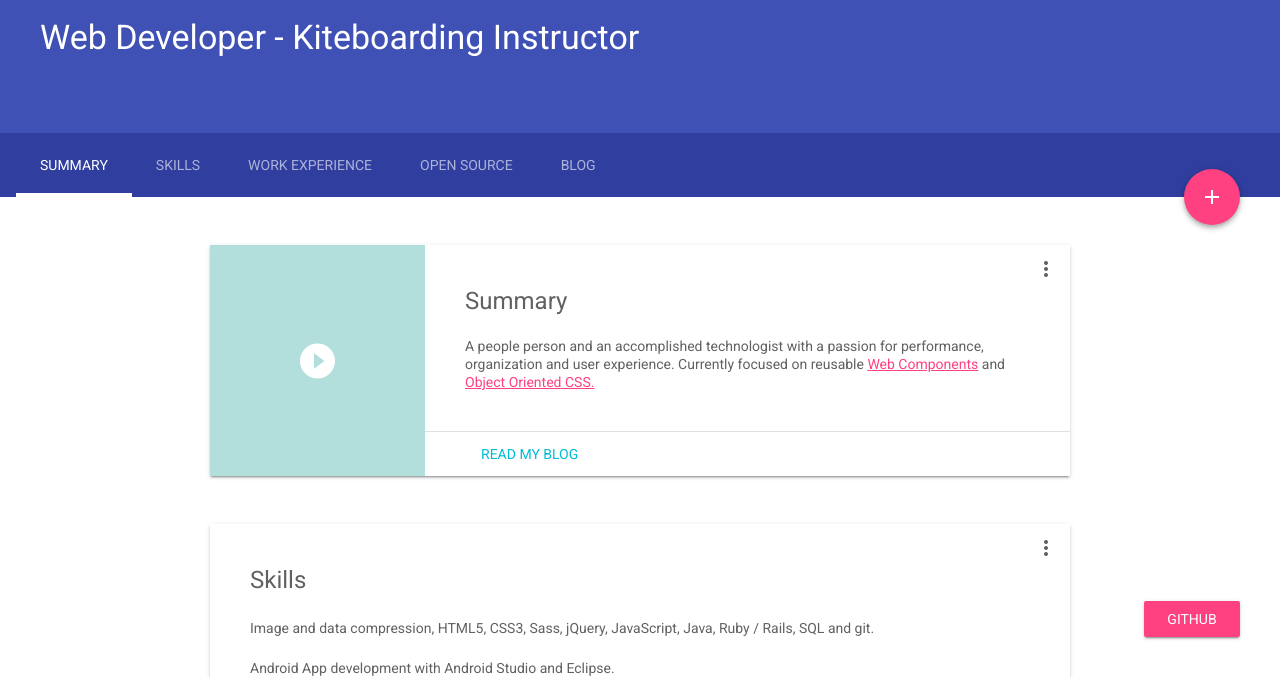
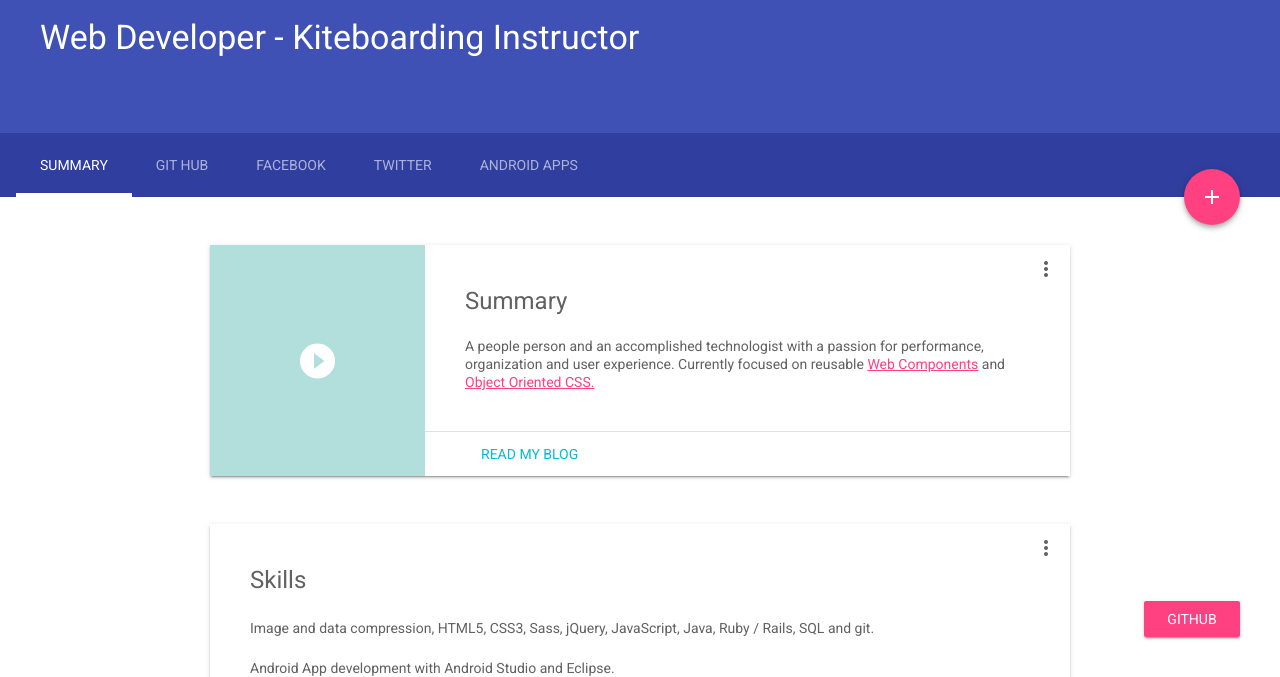
Before and after one commit to ckashby/mdlProduct, a plain HTML site: page index.html in a window 1280 px wide. Shown: the part 123-800 px from the top of the page. Drawn offline with nearby package versions, Linux system fonts and the light colour scheme.

Commit message:
Updated menu buttons

```diff
--- a/index.html
+++ b/index.html
@@ -59,10 +59,10 @@
         </div>
         <div class="mdl-layout__tab-bar mdl-js-ripple-effect mdl-color--primary-dark">
           <a href="#" class="mdl-layout__tab is-active">Summary</a>
-          <a href="#" class="mdl-layout__tab">Skills</a>
-          <a href="#" class="mdl-layout__tab">Work Experience</a>
-          <a href="#" class="mdl-layout__tab">Open Source</a>
-          <a href="#" class="mdl-layout__tab">Blog</a>
+          <a href="https://github.com/ckashby" class="mdl-layout__tab">Git Hub</a>
+          <a href="https://www.facebook.com/capkello" class="mdl-layout__tab">Facebook</a>
+          <a href="https://www.twitter.com/clayashby" class="mdl-layout__tab">Twitter</a>
+          <a href="#" class="mdl-layout__tab">Android Apps</a>
           <button class="mdl-button mdl-js-button mdl-button--fab mdl-js-ripple-effect mdl-button--colored mdl-shadow--4dp mdl-color--accent" id="add">
             <i class="material-icons" role="presentation">add</i>
             <span class="visuallyhidden">Add</span>
@@ -225,7 +225,7 @@ experience. Currently focused on reusable <a href="http://www.getmdl.io/componen
             </div>
             <div class="section__text mdl-cell mdl-cell--4-col-desktop mdl-cell--6-col-tablet mdl-cell--3-col-phone">
               <h5>Android Apps</h5>
-              <p>Download these links from an Android device and they will auto-install.</p>
+              <p>Email these links to an Android device to auto install</p>
               <p>Fast Facts</p>
               <a href="apk/app-release.apk"><p>Interactive Story</p></a>
               <p>JSON - Google API: Image Search</p>
@@ -238,8 +238,10 @@ experience. Currently focused on reusable <a href="http://www.getmdl.io/componen
             <div class="section__text mdl-cell mdl-cell--4-col-desktop mdl-cell--6-col-tablet mdl-cell--3-col-phone">
               <h5>Web Sites</h5>
 
+              <a href="https://letsdo.meteor.com"><p>Social Web / iOS / Android App</p></a>
               <a href="https://ckashby.github.io/mdlProduct/"><p>This web site</p></a>
-              <a href="https://ckashby.github.io"><p>C K Ashby<p></p>
+              <a href="https://ckashby.github.io"><p>Older C K Ashby<p></p>
+
 
 
             </div>
```
